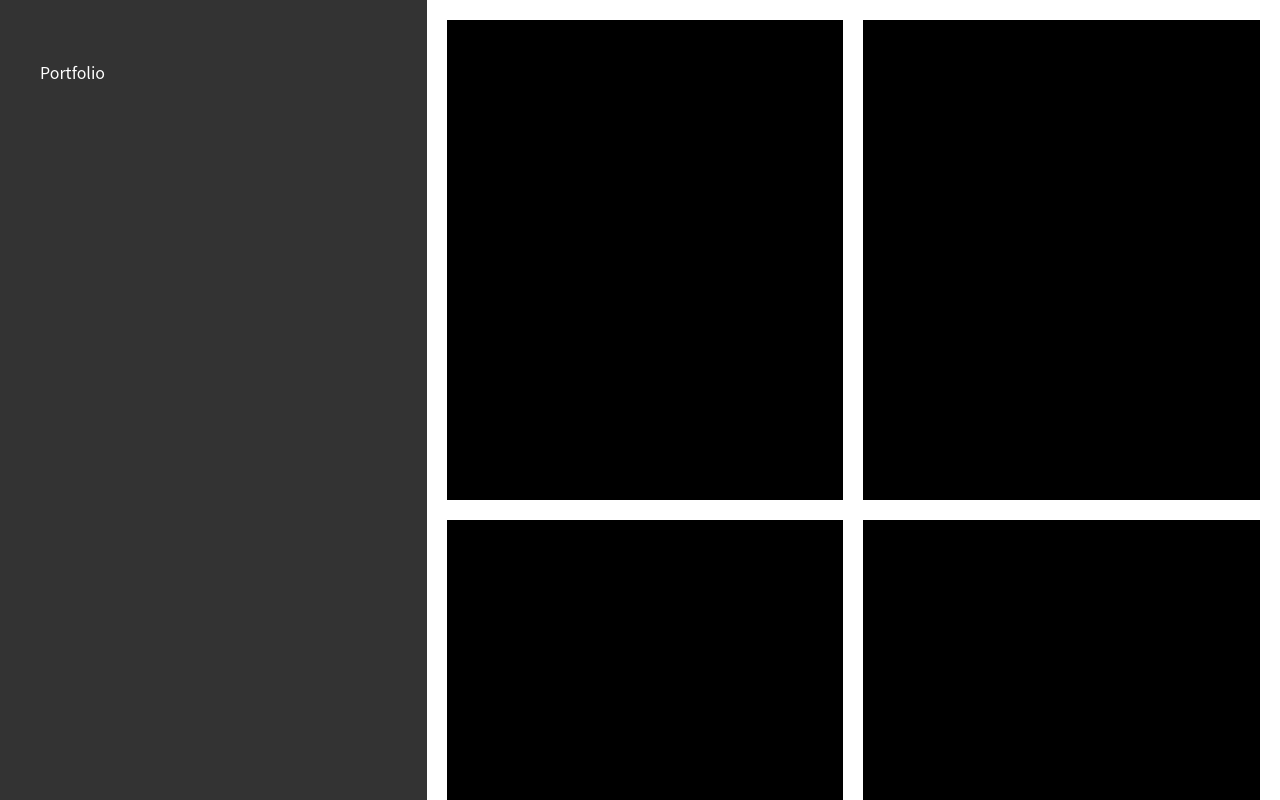
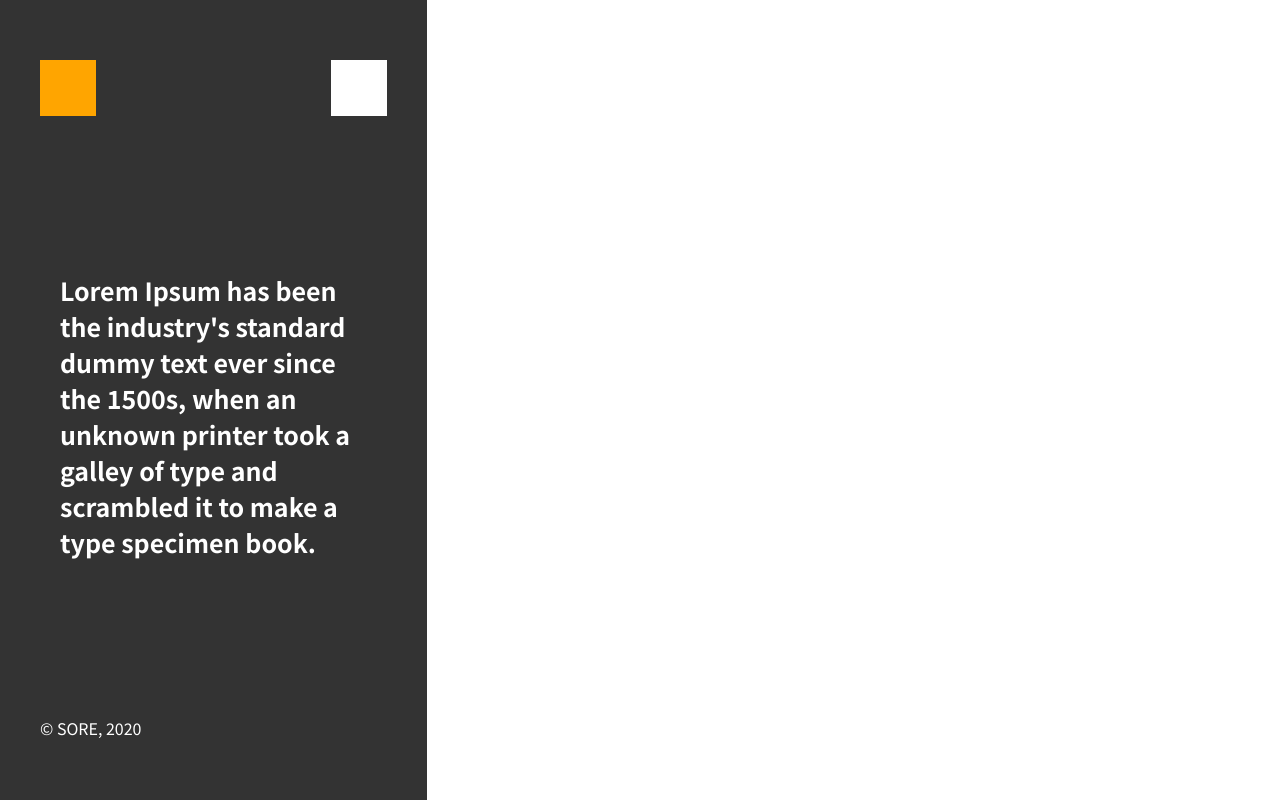
Before and after one commit to soheee94/soheee94.github.io, a React (Create React App) app in the folder portfolio/: page / in a window 1280 px wide. Shown: the top 800 px of the page. Built offline with nearby package versions, Linux system fonts and the light colour scheme.

Commit message:
스크롤 이벤트 컨텍스트, 기본 폰트 및 스타일, 헤더 컴포넌트 추가

```diff
--- a/portfolio/src/App.js
+++ b/portfolio/src/App.js
@@ -1,18 +1,30 @@
-import React from "react";
+import React, { useLayoutEffect } from "react";
 import Header from "./component/Header";
 import ProjectGrid from "./component/ProjectGrid";
 import { ThemeProvider } from "styled-components";
+import { useScroll } from "./ScrollContext";
 
 const theme = {
   main: "#333",
-  point: "orange"
+  point: "orange",
+  white: "#fff"
 };
 
 function App() {
+  const { setScrollY } = useScroll();
+  useLayoutEffect(() => {
+    const handleScroll = () => {
+      setScrollY(window.scrollY);
+    };
+
+    window.addEventListener("scroll", handleScroll);
+    return () => window.removeEventListener("scroll", handleScroll);
+  });
+
   return (
     <ThemeProvider theme={theme}>
       <Header />
-      <ProjectGrid />
+      {/* <ProjectGrid /> */}
     </ThemeProvider>
   );
 }
--- /dev/null
+++ b/portfolio/src/ScrollContext.js
@@ -0,0 +1,21 @@
+import React, { createContext, useState, useContext } from "react";
+
+const ScrollContext = createContext(0);
+
+export function ScrollProvider({ children }) {
+  const [scrollY, setScrollY] = useState(0);
+
+  return (
+    <ScrollContext.Provider value={{ scrollY, setScrollY }}>
+      {children}
+    </ScrollContext.Provider>
+  );
+}
+
+export function useScroll() {
+  const state = useContext(ScrollContext);
+  if (!state) {
+    throw new Error("Cannot find ScrollProvider");
+  }
+  return state;
+}
--- a/portfolio/src/component/Header.js
+++ b/portfolio/src/component/Header.js
@@ -1,9 +1,11 @@
-import React, { useState, useLayoutEffect } from "react";
+import React from "react";
 import styled, { css } from "styled-components";
+import { useScroll } from "../ScrollContext";
+import media from "../utils/media";
 
 const Block = styled.header`
   background: ${props => props.theme.main};
-  color: #fff;
+  color: ${props => props.theme.white};
   position: fixed;
   top: 0;
   left: 0;
@@ -12,26 +14,82 @@ const Block = styled.header`
   padding: 60px 40px;
   transition: all 0.3s 0s ease;
   transition-delay: 0.15s;
-
+  display: flex;
+  flex-direction: column;
+  justify-content: space-between;
   ${props =>
-    props.scrollY !== 0 &&
+    props.scrollY > 3 &&
     css`
       width: 140px;
+      ${MenuButton}, ${HeaderContent},${Footer} {
+        visibility: hidden;
+        opacity: 0;
+        transition-delay: 0s;
+      }
     `}
+
+  ${media.small} {
+    width: 100%;
+  }
+`;
+
+const FloatingBlock = styled.div`
+  display: flex;
+  justify-content: space-between;
+`;
+
+const ScrollAnimationStyles = css`
+  visibility: visible;
+  opacity: 1;
+  transition: all 0.15s ease;
+  transition-delay: 0.5s;
+`;
+
+const Logo = styled.div`
+  width: 56px;
+  height: 56px;
+  min-width: 56px;
+  background: ${props => props.theme.point};
+`;
+
+const MenuButton = styled.div`
+  width: 56px;
+  height: 56px;
+  background: white;
+  /* 스크롤 애니메이션 효과 */
+  ${ScrollAnimationStyles}
+`;
+
+const HeaderContent = styled.p`
+  padding: 0 20px;
+  font-size: 25px;
+  font-weight: 700;
+
+  /* 스크롤 애니메이션 효과 */
+  ${ScrollAnimationStyles}
+`;
+
+const Footer = styled.div`
+  /* 스크롤 애니메이션 효과 */
+  ${ScrollAnimationStyles}
 `;
 
 function Header() {
-  const [scrollY, setScrollY] = useState(0);
-
-  useLayoutEffect(() => {
-    const handleScroll = () => {
-      setScrollY(window.scrollY);
-    };
-
-    window.addEventListener("scroll", handleScroll);
-    return () => window.removeEventListener("scroll", handleScroll);
-  });
-  return <Block scrollY={scrollY}>Portfolio</Block>;
+  const { scrollY } = useScroll();
+  return (
+    <Block scrollY={scrollY}>
+      <FloatingBlock>
+        <Logo />
+        <MenuButton />
+      </FloatingBlock>
+      <HeaderContent>
+        Lorem Ipsum has been the industry's standard dummy text ever since the
+        1500s, when an unknown printer took a galley of type and scrambled it to
+        make a type specimen book.
+      </HeaderContent>
+      <Footer>© SORE, 2020</Footer>
+    </Block>
+  );
 }
 
 export default Header;
--- a/portfolio/src/component/Project.js
+++ b/portfolio/src/component/Project.js
@@ -12,9 +12,9 @@ const InsideBlock = styled.div`
   width: 100%;
   height: 100%;
   cursor: pointer;
-  &:hover {
+  /* &:hover {
     background: red;
-  }
+  } */
 `;
 
 function Project() {
--- a/portfolio/src/component/ProjectGrid.js
+++ b/portfolio/src/component/ProjectGrid.js
@@ -9,11 +9,11 @@ const FullGrid = styled.div`
   transition: all 0.3s 0s ease;
   transition-delay: 0.15s;
 
-  ${props =>
+  /* ${props =>
     props.scrollY !== 0 &&
     css`
       padding-left: 140px;
-    `}
+    `} */
 `;
 
 const GridBlock = styled.div`
--- a/portfolio/src/index.js
+++ b/portfolio/src/index.js
@@ -3,6 +3,12 @@ import ReactDOM from "react-dom";
 import "./style/main.scss";
 import App from "./App";
 import * as serviceWorker from "./serviceWorker";
+import { ScrollProvider } from "./ScrollContext";
 
-ReactDOM.render(<App />, document.getElementById("root"));
+ReactDOM.render(
+  <ScrollProvider>
+    <App />
+  </ScrollProvider>,
+  document.getElementById("root")
+);
 serviceWorker.unregister();
--- a/portfolio/src/style/base/_reset.scss
+++ b/portfolio/src/style/base/_reset.scss
@@ -1,8 +1,8 @@
 body {
   margin: 0;
   box-sizing: border-box;
-  font-family: "Apple SD Gothic Neo", AppleSDGothicNeo, "Noto Sans CJK KR",
-    "NanumGothic", "Malgun Gothic", "맑은 고딕", 돋움, dotum, arial, sans-serif;
+  font-family: "Noto Sans KR";
+
   -webkit-font-smoothing: antialiased;
   -moz-osx-font-smoothing: grayscale;
   overflow-x: hidden;
--- a/portfolio/src/style/base/_typography.scss
+++ b/portfolio/src/style/base/_typography.scss
@@ -1,2 +1,2 @@
 @import url("https://fonts.googleapis.com/css?family=Roboto:400,700");
-@import url("https://fonts.googleapis.com/css?family=Noto+Serif+KR:400,700&subset=korean");
+@import url("https://fonts.googleapis.com/css?family=Noto+Sans+KR:400,700&display=swap");
```
